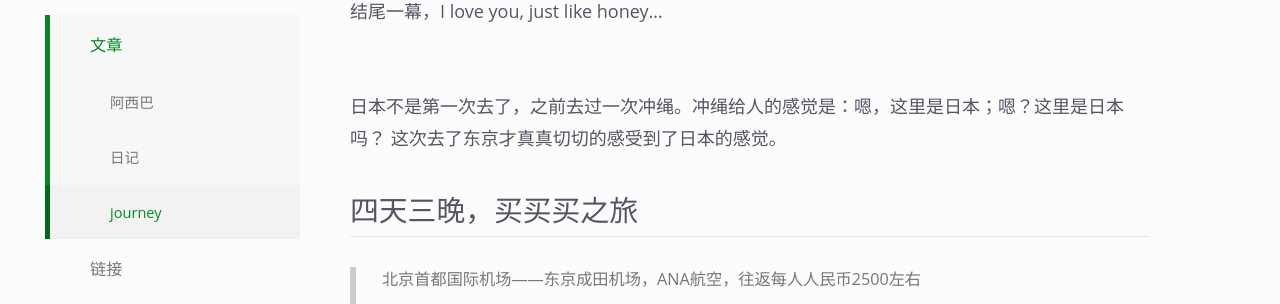
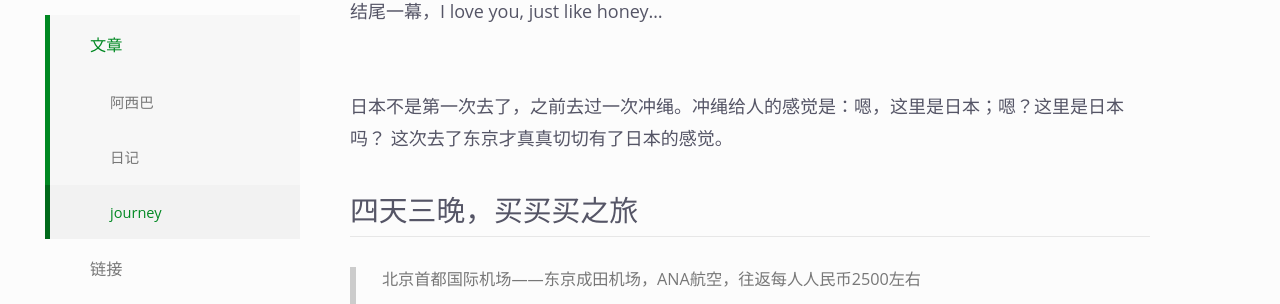
Before and after one commit to daishiwen/blog, a Jekyll site: the page built from _posts/2016-04-27-trip-to-tokyo.md, in a window 1280 px wide and 900 px high, scrolled down 477 px. Shown: the part 166-470 px from the top of the window. Built offline with Jekyll 4.4.1, drawn with Linux system fonts in a browser that asks for light colours; comment, search, counter and statistics services are not loaded.

Commit message:
修改一句话

```diff
--- a/_posts/2016-04-27-trip-to-tokyo.md
+++ b/_posts/2016-04-27-trip-to-tokyo.md
@@ -25,7 +25,7 @@ title: Lost in Tokyo「迷失东京」
 ![]({{site.url}}/images/p492722246.jpg)
 
 日本不是第一次去了，之前去过一次冲绳。冲绳给人的感觉是：嗯，这里是日本；嗯？这里是日本吗？
-这次去了东京才真真切切的感受到了日本的感觉。
+这次去了东京才真真切切有了日本的感觉。
 
 ## 四天三晚，买买买之旅
 
```
